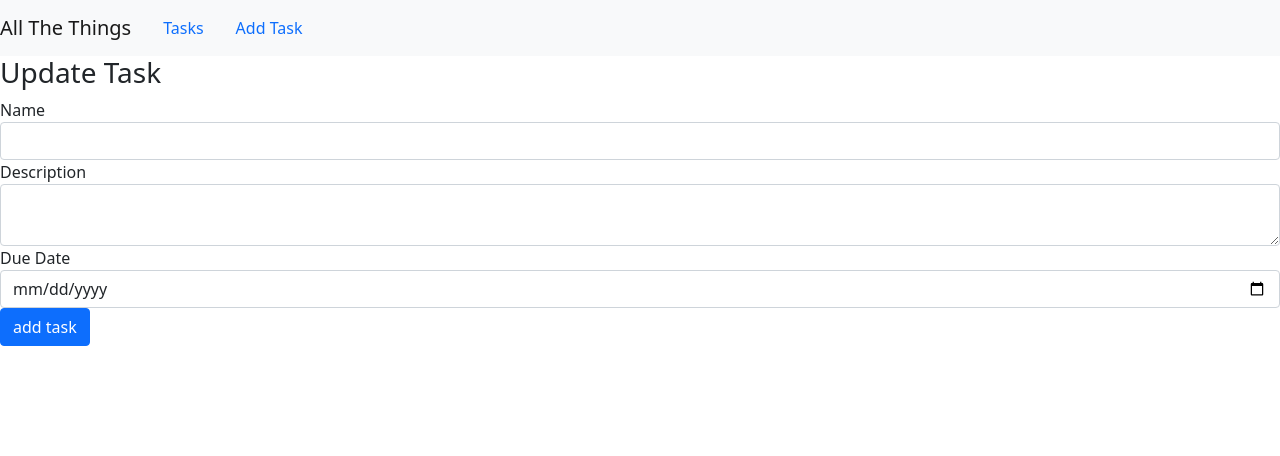
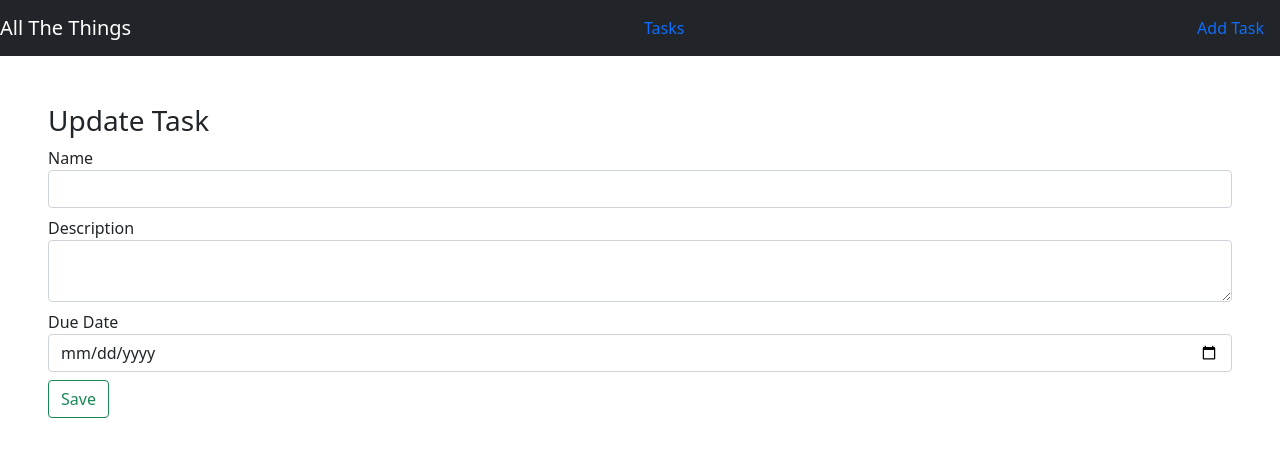
Before and after one commit to StevanFreeborn/allthethings, a React (Create React App) app in the folder client/: page /tasks/update/1 in a window 1280 px wide. Shown: the top 456 px of the page. Built offline with nearby package versions, Linux system fonts and the light colour scheme; no server answers.

Commit message:
some styling

```diff
--- a/client/src/components/addTask.js
+++ b/client/src/components/addTask.js
@@ -68,6 +68,7 @@ export default function AddTask() {
                         id='name'
                         value={form.name}
                         onChange={(e) => updateForm({ name: e.target.value })}
+                        required
                     />
                 </div>
 
@@ -78,6 +79,7 @@ export default function AddTask() {
                         id='description'
                         value={form.description}
                         onChange={(e) => updateForm({ description: e.target.value })}
+                        required
                     />
                 </div>
 
@@ -89,14 +91,15 @@ export default function AddTask() {
                         id='dueDate'
                         value={form.dueDate}
                         onChange={(e) => updateForm({ dueDate: e.target.value })}
+                        required
                     />
                 </div>
 
                 <div className="form-group">
                     <input
                         type="submit"
-                        value="add task"
-                        className="btn btn-primary"
+                        value="Save"
+                        className="btn btn-outline-success"
                     />
                 </div>
 
--- a/client/src/components/navbar.js
+++ b/client/src/components/navbar.js
@@ -7,7 +7,7 @@ export default function NavBar() {
     return (
 
         <div>
-            <nav className='navbar navbar-expand-lg navbar-light bg-light'>
+            <nav className='navbar navbar-dark bg-dark'>
 
                 <NavLink className='navbar-brand' to='/'>
                     All The Things
--- a/client/src/components/taskList.js
+++ b/client/src/components/taskList.js
@@ -3,24 +3,35 @@ import { useEffect } from 'react';
 import { useState } from 'react';
 import { Link } from 'react-router-dom';
 
-const Task = (props) => {
+const TaskRow = (props) => {
 
     const dueDate = new Date(props.task.dueDate).toLocaleDateString();
 
     return (
 
-        <tr>
+        <tr className='align-middle'>
             <td>{props.task.name}</td>
             <td>{props.task.description}</td>
             <td>{dueDate}</td>
             <td>
-                <Link className='btn btn-link' to={`/tasks/update/${props.task._id}`}>Update</Link>
-                <button
-                    className='btn btn-link'
-                    onClick={() => props.deleteTask(props.task._id) }
-                >
-                    Delete
-                </button>
+
+                <div className='d-grid d-md-flex justify-content-md-center'>
+                    <Link
+                        className='btn btn-outline-success btn-block m-1'
+                        to={`/tasks/update/${props.task._id}`}
+                    >
+                        Update
+                    </Link>
+
+                    <button
+                        className='btn btn-outline-danger btn-block m-1'
+                        onClick={() => props.deleteTask(props.task._id)}
+                    >
+                        Delete
+                    </button>
+
+                </div>
+
             </td>
         </tr>
 
@@ -74,7 +85,7 @@ export default function TaskList() {
 
             return (
 
-                <Task
+                <TaskRow
                     task={task}
                     deleteTask={ () => deleteTask(task._id) }
                     key={task._id}
@@ -90,7 +101,7 @@ export default function TaskList() {
 
         <div>
 
-            <h3>Task List</h3>
+            <h3>Tasks</h3>
 
             <table className='table table-striped'>
 
--- a/client/src/components/updateTask.js
+++ b/client/src/components/updateTask.js
@@ -102,13 +102,17 @@ export default function UpdateTask() {
 
     return (
 
-        <div>
+        <div className='m-5'>
 
-            <h3>Update Task</h3>
+            <h3>
+                Update Task
+            </h3>
 
-            <form onSubmit={onSubmit}>
+            <form
+                onSubmit={onSubmit}
+            >
 
-                <div className='form-group'>
+                <div className='form-group my-2'>
                     <label htmlFor='name'>Name</label>
                     <input
                         type='text'
@@ -116,20 +120,22 @@ export default function UpdateTask() {
                         id='name'
                         value={form.name}
                         onChange={(e) => updateForm({ name: e.target.value })}
+                        required
                     />
                 </div>
 
-                <div className='form-group'>
+                <div className='form-group my-2'>
                     <label htmlFor='description'>Description</label>
                     <textarea
                         className='form-control'
                         id='description'
                         value={form.description}
                         onChange={(e) => updateForm({ description: e.target.value })}
+                        required
                     />
                 </div>
 
-                <div className='form-group'>
+                <div className='form-group my-2'>
                     <label htmlFor='dueDate'>Due Date</label>
                     <input
                         type='date'
@@ -137,14 +143,15 @@ export default function UpdateTask() {
                         id='dueDate'
                         value={form.dueDate}
                         onChange={(e) => updateForm({ dueDate: e.target.value })}
+                        required
                     />
                 </div>
 
-                <div className="form-group">
+                <div className="form-group my-2">
                     <input
                         type="submit"
-                        value="add task"
-                        className="btn btn-primary"
+                        value="Save"
+                        className="btn btn-outline-success"
                     />
                 </div>
 
```
